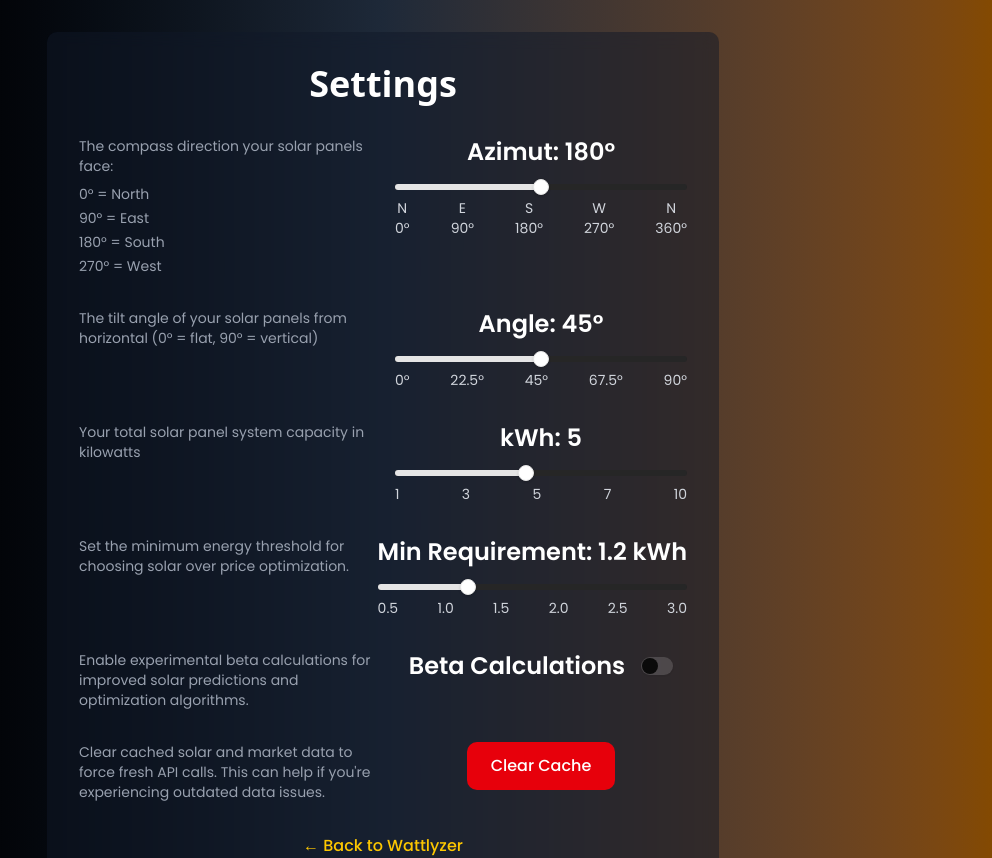
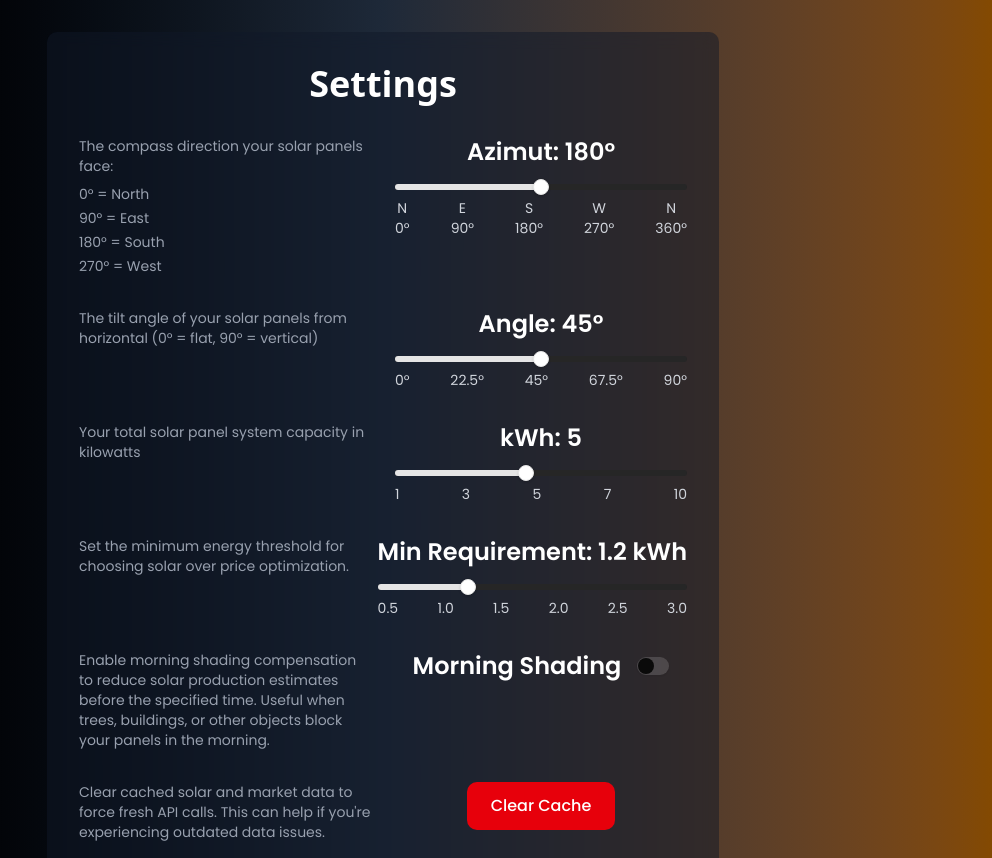
Before and after one commit to F1nal04/wattlyzer, a Next.js app: page /settings in a window 1280 px wide. Shown: the top 858 px of the page, without its empty margins (257-1249 px from the left). Built offline with nearby package versions, Linux system fonts and the light colour scheme.

Commit message:
feat: implement morning shading feature with adjustable shading end time

```diff
--- a/package.json
+++ b/package.json
@@ -1,6 +1,6 @@
 {
   "name": "wattlyzer",
-  "version": "1.0.1-beta.13",
+  "version": "1.0.1-beta.14",
   "private": true,
   "scripts": {
     "dev": "next dev --turbopack",
--- a/src/app/debug/page.tsx
+++ b/src/app/debug/page.tsx
@@ -141,8 +141,11 @@ export default function Debug() {
                 {(settings.minKwh / 1000).toFixed(1)} kWh)
               </div>
               <div>
-                <strong>Beta Calculations:</strong>{" "}
-                {settings.betaCalculations ? "Enabled" : "Disabled"}
+                <strong>Morning Shading:</strong>{" "}
+                {settings.morningShading ? "Enabled" : "Disabled"}
+              </div>
+              <div>
+                <strong>Shading End Time:</strong> {settings.shadingEndTime}:00
               </div>
             </div>
           </section>
--- a/src/app/settings/page.tsx
+++ b/src/app/settings/page.tsx
@@ -187,32 +187,71 @@ export default function Settings() {
             </div>
           </section>
 
-          {/* Beta Calculations Switch */}
+          {/* Morning Shading Switch */}
           <section>
             <div className="flex flex-col md:flex-row md:items-start gap-6">
               <div className="md:flex-1 text-sm text-gray-400">
                 <p>
-                  Enable experimental beta calculations for improved solar
-                  predictions and optimization algorithms.
+                  Enable morning shading compensation to reduce solar production
+                  estimates before the specified time. Useful when trees,
+                  buildings, or other objects block your panels in the morning.
                 </p>
               </div>
               <div className="md:flex-1 flex items-center justify-center gap-4">
                 <label
-                  htmlFor="beta-calculations-switch"
+                  htmlFor="morning-shading-switch"
                   className="text-xl md:text-2xl font-semibold text-white"
                 >
-                  Beta Calculations
+                  Morning Shading
                 </label>
                 <Switch
-                  id="beta-calculations-switch"
-                  checked={settings.betaCalculations}
+                  id="morning-shading-switch"
+                  checked={settings.morningShading}
                   onCheckedChange={(checked) =>
-                    updateSettings({ betaCalculations: checked })
+                    updateSettings({ morningShading: checked })
                   }
                 />
               </div>
             </div>
           </section>
+
+          {/* Shading End Time Slider - only show if morning shading is enabled */}
+          {settings.morningShading && (
+            <section>
+              <div className="flex flex-col md:flex-row md:items-start gap-6">
+                <div className="md:flex-1 text-sm text-gray-400">
+                  <p>
+                    Set the hour when shading clears and full solar production
+                    begins. Before this time, estimates will be reduced by 50%.
+                  </p>
+                </div>
+                <div className="md:flex-1 text-center">
+                  <label
+                    htmlFor="shading-end-time-slider"
+                    className="block text-xl md:text-2xl font-semibold text-white mb-4"
+                  >
+                    Shading Ends: {settings.shadingEndTime}:00
+                  </label>
+                  <Slider
+                    id="shading-end-time-slider"
+                    min={6}
+                    max={12}
+                    value={[settings.shadingEndTime]}
+                    onValueChange={(value) =>
+                      updateSettings({ shadingEndTime: value[0] })
+                    }
+                    className="mb-2"
+                  />
+                  <div className="flex justify-between text-sm text-gray-300 mt-2">
+                    <span>6:00</span>
+                    <span>8:00</span>
+                    <span>10:00</span>
+                    <span>12:00</span>
+                  </div>
+                </div>
+              </div>
+            </section>
+          )}
 
           {/* Cache Clear Button */}
           <section>
--- a/src/hooks/use-scheduling.ts
+++ b/src/hooks/use-scheduling.ts
@@ -137,8 +137,11 @@ export function useScheduling(
       // Apply general 30% reduction for solar estimation accuracy
       hourlyProduction *= 0.7;
 
-      // Beta calculations: Apply 50% reduction for estimates before 10:00 AM
-      if (settings?.betaCalculations && targetTime.getHours() < 10) {
+      // Morning shading: Apply 50% reduction for estimates before shadingEndTime
+      if (
+        settings?.morningShading &&
+        targetTime.getHours() < settings.shadingEndTime
+      ) {
         hourlyProduction *= 0.5;
       }
 
@@ -403,7 +406,6 @@ export function useScheduling(
           const avgPrice = totalPrice / validHours;
           const solarQualifies = avgSolarProduction >= settings.minKwh;
 
-
           results.push({
             startTime,
             avgSolarProduction,
--- a/src/lib/settings-context.tsx
+++ b/src/lib/settings-context.tsx
@@ -7,7 +7,8 @@ interface SettingsData {
   angle: number;
   kwh: number;
   minKwh: number; // Minimum kWh requirement in Wh (500-3000)
-  betaCalculations: boolean; // Enable beta calculations
+  morningShading: boolean; // Enable morning shading compensation
+  shadingEndTime: number; // Hour when shading ends (0-23)
 }
 
 interface SettingsContextType {
@@ -21,7 +22,8 @@ const defaultSettings: SettingsData = {
   angle: 45,
   kwh: 5,
   minKwh: 1200, // 1.2 kWh = 1200 Wh
-  betaCalculations: false, // Beta calculations disabled by default
+  morningShading: false, // Morning shading compensation disabled by default
+  shadingEndTime: 10, // Shading ends at 10:00 AM by default
 };
 
 const SettingsContext = createContext<SettingsContextType | undefined>(
@@ -37,6 +39,13 @@ export function SettingsProvider({ children }: { children: React.ReactNode }) {
     if (savedSettings) {
       try {
         const parsed = JSON.parse(savedSettings);
+
+        // Migration: Convert old betaCalculations to morningShading
+        if (parsed.betaCalculations !== undefined) {
+          parsed.morningShading = parsed.betaCalculations;
+          delete parsed.betaCalculations;
+        }
+
         setSettings({ ...defaultSettings, ...parsed });
       } catch (error) {
         console.error("Failed to parse saved settings:", error);
```
